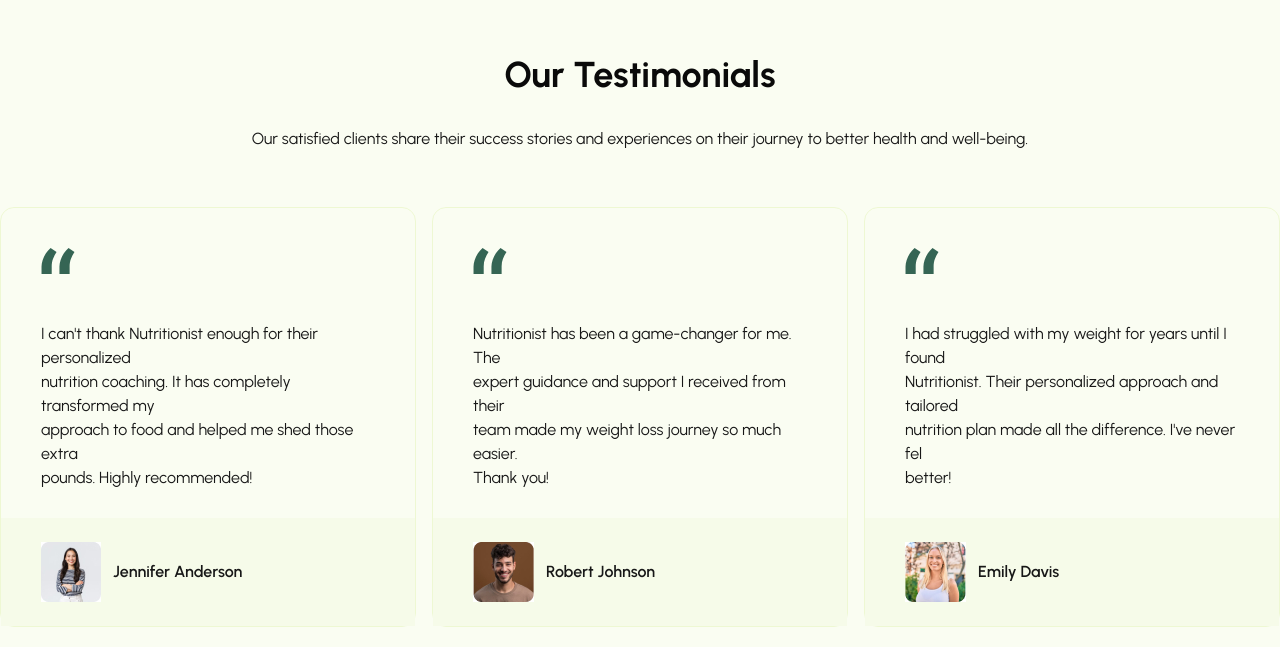
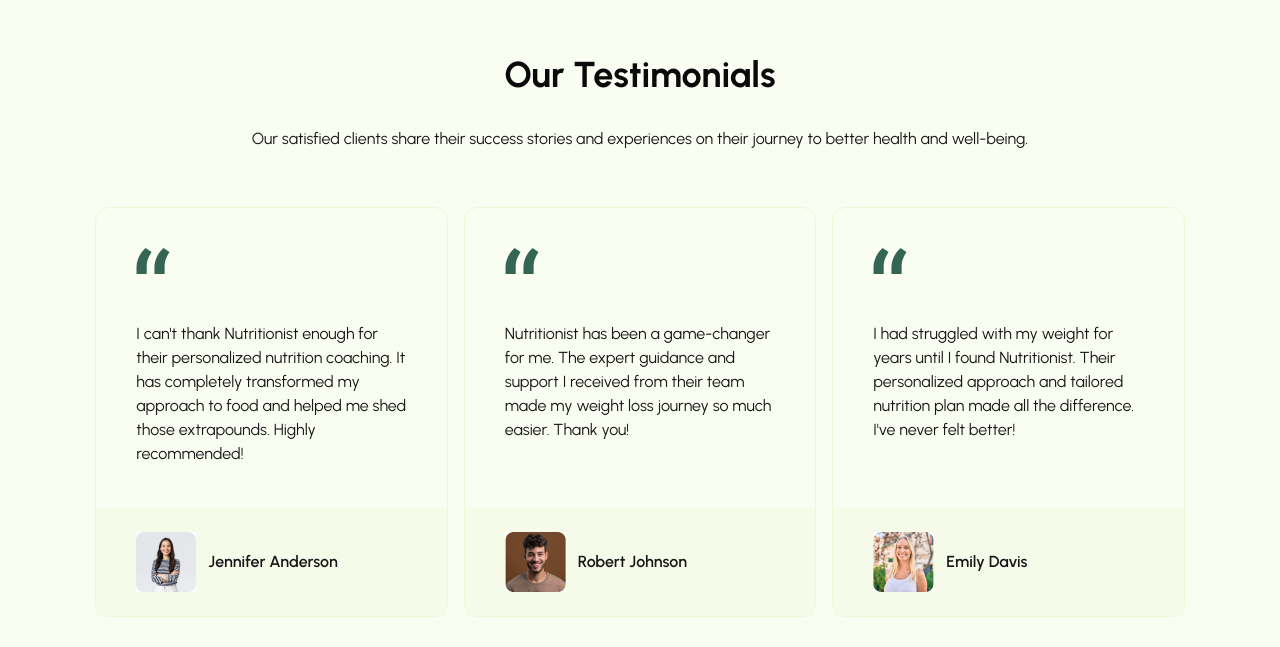
Before and after one commit to SolaKabuta/Nutri, a React (Vite) app: page / in a window 1280 px wide. Shown: the part 3893-4540 px from the top of the page. Built offline with nearby package versions, Linux system fonts and the light colour scheme.

Commit message:
feat: update testimonials.json and testimonials carousel

```diff
--- a/src/components/sections/Testimonials.tsx
+++ b/src/components/sections/Testimonials.tsx
@@ -19,7 +19,7 @@ interface Item {
 
 const Testimonials = () => {
   return (
-    <main className="w-screen grid place-content-center py-14">
+    <main className="w-screen grid place-content-center py-14 px-24">
       <div className="text-center">
         <h1 className="text-4xl py-8 font-bold">Our Testimonials</h1>
         <p className="pb-14">
@@ -30,13 +30,12 @@ const Testimonials = () => {
       <Carousel>
         <CarouselContent >
           {testimonialsCard.map((item: Item, index: number) => (
-            <CarouselItem  className="md:basis-1/3">
-              <div key={index} className="relative bg-background border border-border-light w-fit rounded-xl p-10">
+            <CarouselItem  className="basis-2/3 lg:basis-1/3">
+              <div key={index} className="relative bg-background border border-border-light h-[410px] rounded-xl p-10">
+
                 <img src={item.icon} alt="" />
                 <div className="pt-12 pb-24">
-                  {item.text.map((t, i) => (
-                    <p key={i}>{t}</p>
-                  ))}
+                  <p>{item.text}</p>
                 </div>
                 <div className="absolute bottom-0 left-0 bg-accent-var flex gap-3 items-center w-full py-6 px-10 mt-14">
                   <img src={item.image} alt="features icon" />
--- a/src/data/testimonialsCard.json
+++ b/src/data/testimonialsCard.json
@@ -2,48 +2,39 @@
   {
     "name": "Jennifer Anderson",
     "image": "/assets/images/avatar_4.jpg",
-    "text": ["I can't thank Nutritionist enough for their personalized","nutrition coaching. It has completely transformed my","approach to food and helped me shed those extra","pounds. Highly recommended!"],
+    "text": ["I can't thank Nutritionist enough for their personalized nutrition coaching. It has completely transformed my approach to food and helped me shed those extra","pounds. Highly recommended!"],
     "icon": "/assets/icons/quote.svg"
   },
   {
     "name": "Robert Johnson",
     "image": "/assets/images/avatar_5.jpg",
-    "text": ["Nutritionist has been a game-changer for me. The ","expert guidance and support I received from their","team made my weight loss journey so much easier.","Thank you!"],
+    "text": ["Nutritionist has been a game-changer for me. The expert guidance and support I received from their team made my weight loss journey so much easier. Thank you!"],
     "icon": "/assets/icons/quote.svg"
   },
   {
     "name": "Emily Davis",
     "image": "/assets/images/avatar_6.jpg",
-    "text": ["I had struggled with my weight for years until I found ","Nutritionist. Their personalized approach and tailored","nutrition plan made all the difference. I've never fel","better!"],
+    "text": ["I had struggled with my weight for years until I found Nutritionist. Their personalized approach and tailored nutrition plan made all the difference. I've never felt better!"],
     "icon": "/assets/icons/quote.svg"
   },
   {
     "name": "Sophie Martin",
     "image": "/assets/images/avtr_5.jpg",
-    "text": [
-      "As a busy mom, finding time for myself was tough.",
-      "Nutritionist's meal plans fit perfectly into my hectic schedule.",
-      "I've gained more energy and confidence than ever before!"
-    ],
+    "text": ["As a busy mom, finding time for myself was tough. Nutritionist's meal plans fit perfectly into my hectic schedule. I've gained more energy and confidence than ever before!"],
     "icon": "/assets/icons/quote.svg"
   },
   {
     "name": "David Lee",
     "image": "/assets/images/avtr_6.jpg",
     "text": [
-      "I always struggled with emotional eating.",
-      "The lifestyle coaching and support from Nutritionist helped me build healthier habits.",
-      "Now, I feel in control of my health and my life."
-    ],
+      "I always struggled with emotional eating. The lifestyle coaching and support from Nutritionist helped me build healthier habits. Now, I feel in control of my health and my life."],
     "icon": "/assets/icons/quote.svg"
   },
   {
     "name": "Amina El Bakri",
     "image": "/assets/images/avtr_7.jpg",
     "text": [
-      "I wanted to learn more about nutrition, not just follow a diet.",
-      "The educational workshops and personalized advice were eye-opening."
-    ],
+      "I wanted to learn more about nutrition, not just follow a diet. The educational workshops and personalized advice were eye-opening. I've made lasting changes thanks to Nutritionist's expert team."],
     "icon": "/assets/icons/quote.svg"
   }
 
```
